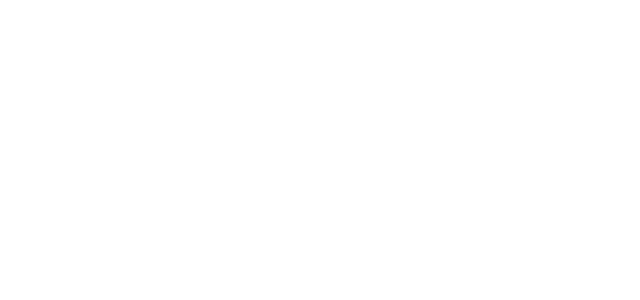
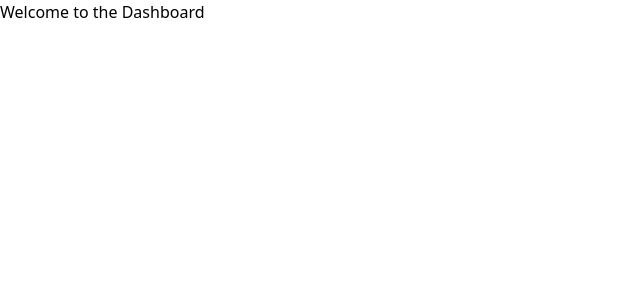
Before and after one commit to devhyun05/Accuwork, a React (Create React App) app in the folder estate_chain_frontend/: page /dashboard in a window 1280 px wide. Before the commit this address had no page. Shown: the top 300 px of the page, without its empty margins (0-640 px from the left). Built offline with nearby package versions, Linux system fonts and the light colour scheme.

Commit message:
handle login

```diff
--- a/estate_chain_frontend/src/App.js
+++ b/estate_chain_frontend/src/App.js
@@ -1,3 +1,4 @@
+import { Dashboard } from "./components/layouts/dashboard";
 import { Landing } from "./components/layouts/landing";
 import {
   BrowserRouter as Router,
@@ -10,6 +11,7 @@
     <Router>
       <Routes>
         <Route path="/" element={<Landing/>} />
+        <Route path="/dashboard" element={<Dashboard/>} />
         </Routes>
     </Router>
   );
--- a/estate_chain_frontend/src/components/forms/login.js
+++ b/estate_chain_frontend/src/components/forms/login.js
@@ -1,12 +1,15 @@
 import React, { useState } from 'react';
+import { Navigate, useNavigate } from "react-router-dom";
 
 export const LoginForm = () => {
+    const navigate = useNavigate();
   const [email, setEmail] = useState('');
   const [password, setPassword] = useState('');
   const [rememberMe, setRememberMe] = useState(false);
 
   const handleLogin = () => {
     // Handle login logic here
+    navigate('/dashboard');
   };
 
   return (
--- /dev/null
+++ b/estate_chain_frontend/src/components/layouts/dashboard.js
@@ -0,0 +1,9 @@
+import React from 'react';
+
+export const Dashboard = () => {
+  return (
+    <div>
+      <h2>Welcome to the Dashboard </h2>
+    </div>
+  );
+};
```
